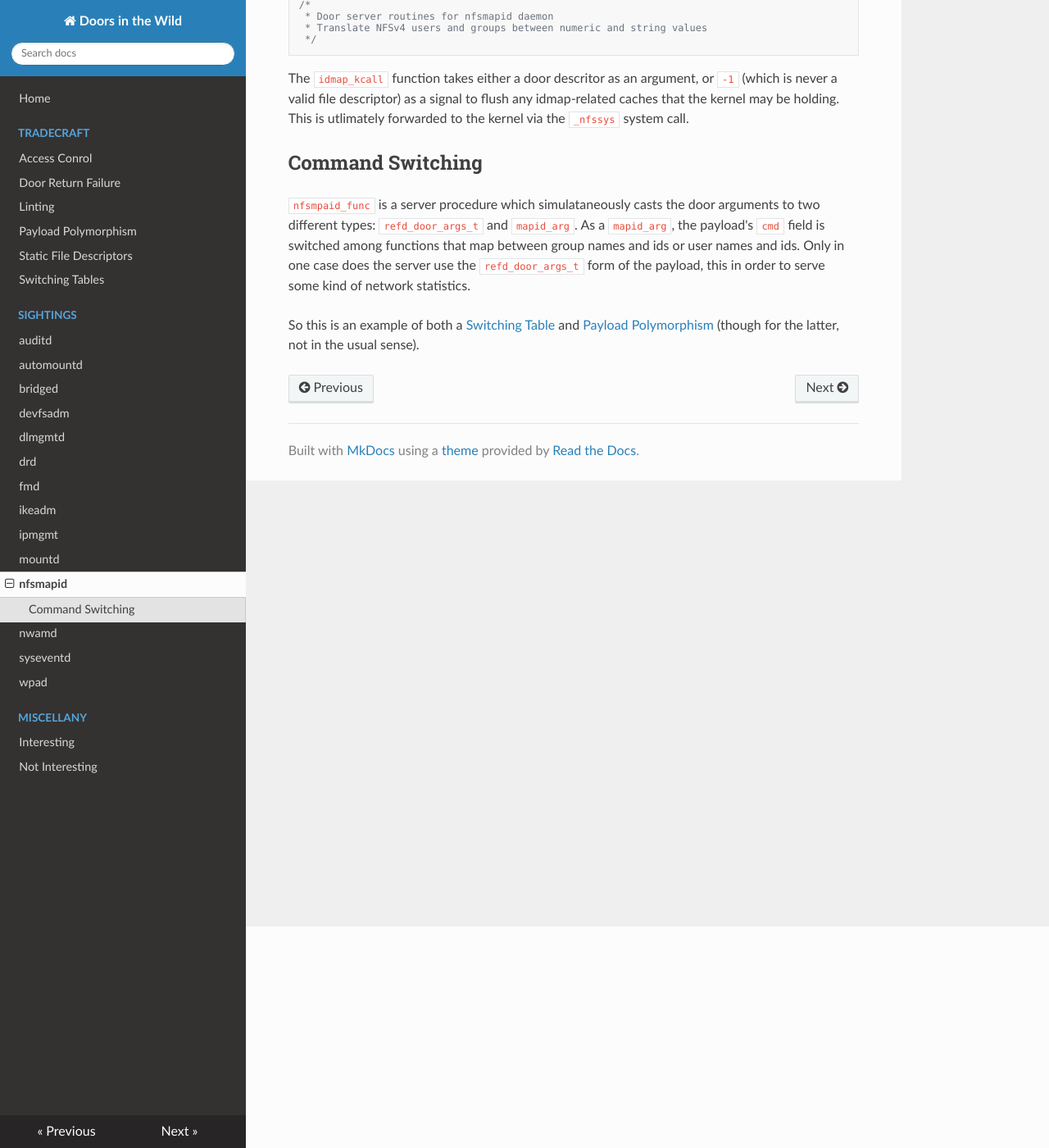
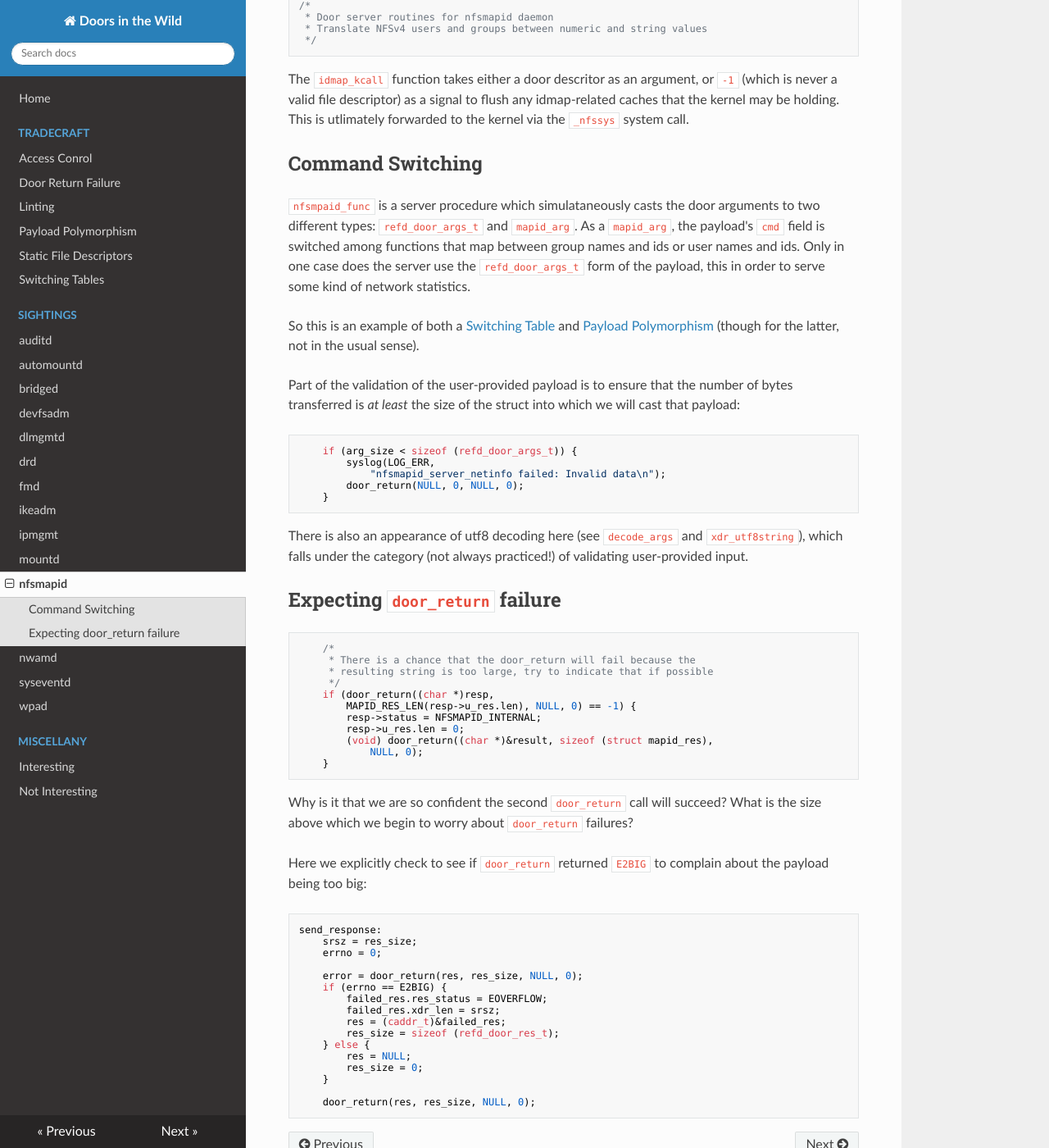
Before and after one commit to robertdfrench/doors-in-the-wild, an MkDocs documentation site: the page built from docs/nfsmapid.md, in a window 1280 px wide and 1400 px high, scrolled down 270 px. Shown: the whole window at 82% size. Built offline with MkDocs 1.6.1, drawn with Linux system fonts in a browser that asks for light colours; nearby versions of some CDN libraries; some of the changed text lies outside the part shown.

Commit message:
nfsmapid(8) really expected door_return to fail

````diff
--- a/docs/nfsmapid.md
+++ b/docs/nfsmapid.md
@@ -27,3 +27,61 @@ serve some kind of network statistics.
 So this is an example of both a [Switching Table](switching_table.md) and
 [Payload Polymorphism](payload_polymorphism.md) (though for the latter, not in
 the usual sense).
+
+Part of the validation of the user-provided payload is to ensure that the number
+of bytes transferred is *at least* the size of the struct into which we will
+cast that payload:
+
+```c
+	if (arg_size < sizeof (refd_door_args_t)) {
+		syslog(LOG_ERR,
+		    "nfsmapid_server_netinfo failed: Invalid data\n");
+        door_return(NULL, 0, NULL, 0);
+	}
+```
+
+There is also an appearance of utf8 decoding here (see `decode_args` and
+`xdr_utf8string`), which falls under the category (not always practiced!) of
+validating user-provided input.
+
+
+## Expecting `door_return` failure
+
+```c
+	/*
+	 * There is a chance that the door_return will fail because the
+	 * resulting string is too large, try to indicate that if possible
+	 */
+	if (door_return((char *)resp,
+	    MAPID_RES_LEN(resp->u_res.len), NULL, 0) == -1) {
+		resp->status = NFSMAPID_INTERNAL;
+		resp->u_res.len = 0;
+		(void) door_return((char *)&result, sizeof (struct mapid_res),
+		    NULL, 0);
+	}
+```
+
+Why is it that we are so confident the second `door_return` call will succeed?
+What is the size above which we begin to worry about `door_return` failures?
+
+Here we explicitly check to see if `door_return` returned `E2BIG` to complain
+about the payload being too big:
+
+```c
+send_response:
+	srsz = res_size;
+	errno = 0;
+
+	error = door_return(res, res_size, NULL, 0);
+	if (errno == E2BIG) {
+		failed_res.res_status = EOVERFLOW;
+		failed_res.xdr_len = srsz;
+		res = (caddr_t)&failed_res;
+		res_size = sizeof (refd_door_res_t);
+	} else {
+		res = NULL;
+		res_size = 0;
+	}
+
+	door_return(res, res_size, NULL, 0);
+```
````
Also changed, not shown: other parts of docs/nfsmapid.md (+1 -1 lines), README.md (+1 -1 lines).
